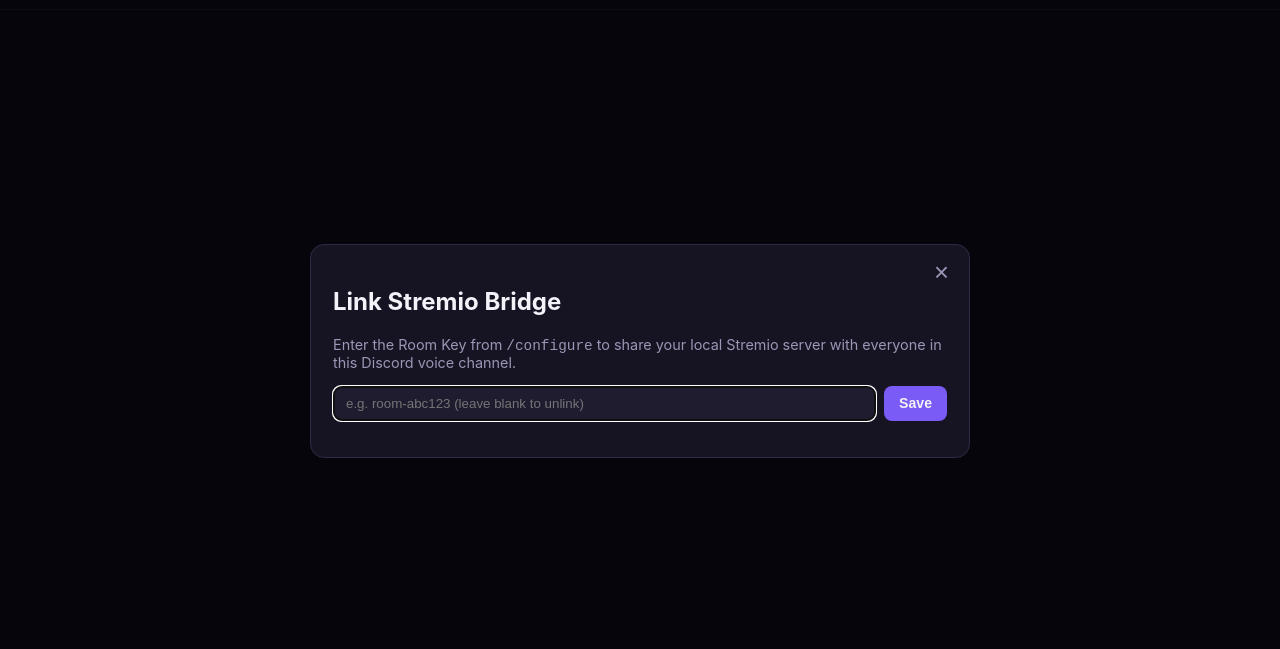
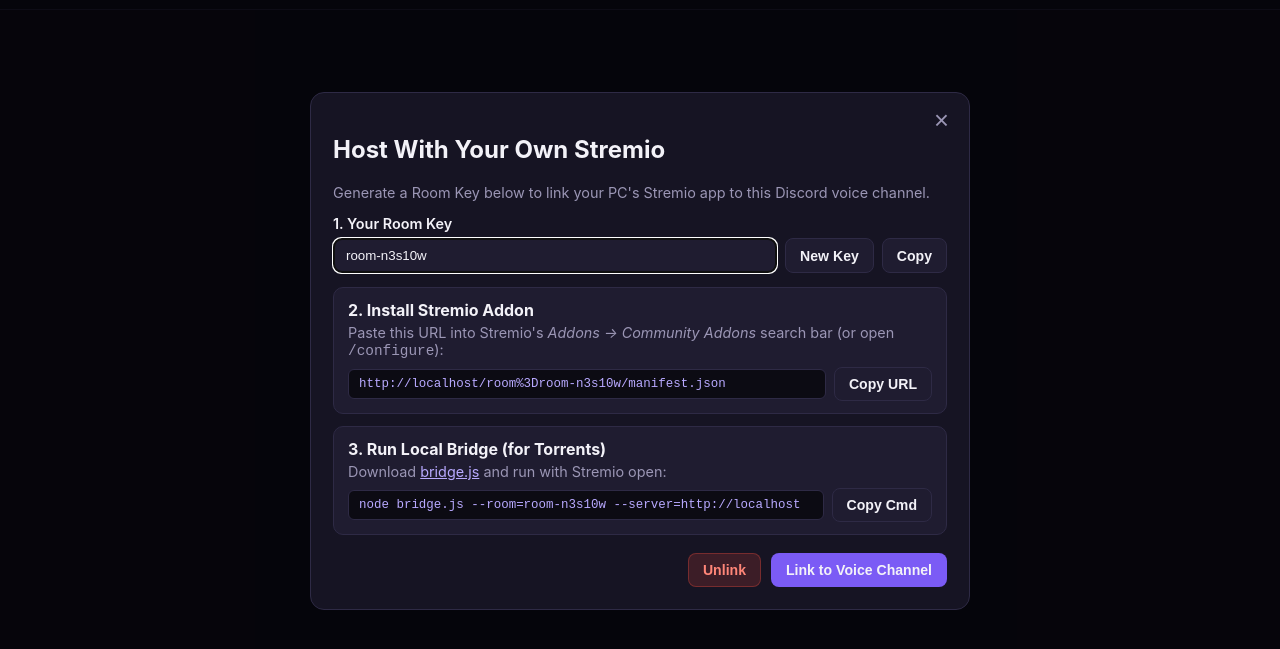
Before and after one commit to roi-thhh/Stremio-discord-watch-party-addon, a website built with Vite: page client/index.html in a window 1280 px wide. Both pictures are taken after a click on the button "Link Bridge". Shown: the part 49-698 px from the top of the page. Built offline with nearby package versions, Linux system fonts and the light colour scheme; no server answers; files whose address does not match are found by name.

Commit message:
Add in-app Room Key generator & Host Setup UI modal

```diff
--- a/client/index.html
+++ b/client/index.html
@@ -81,16 +81,46 @@
       </div>
     </div>
 
-    <!-- Link Bridge Modal -->
+    <!-- Link Bridge / Host Setup Modal -->
     <div id="bridge-modal" class="modal hidden">
       <div class="modal-backdrop" data-close="bridge-modal"></div>
       <div class="modal-card">
         <button class="modal-close" data-close="bridge-modal">&times;</button>
-        <h2>Link Stremio Bridge</h2>
-        <p class="muted">Enter the Room Key from <code>/configure</code> to share your local Stremio server with everyone in this Discord voice channel.</p>
-        <form id="bridge-form" class="addon-form">
-          <input id="bridge-key-input" type="text" placeholder="e.g. room-abc123 (leave blank to unlink)" />
-          <button type="submit" class="btn btn-primary">Save</button>
+        <h2>Host With Your Own Stremio</h2>
+        <p class="muted">Generate a Room Key below to link your PC's Stremio app to this Discord voice channel.</p>
+
+        <form id="bridge-form">
+          <label class="field-label" for="bridge-key-input">1. Your Room Key</label>
+          <div class="addon-form" style="margin-top:6px">
+            <input id="bridge-key-input" type="text" placeholder="e.g. room-abc123" />
+            <button id="gen-bridge-key-btn" type="button" class="btn btn-secondary">New Key</button>
+            <button id="copy-bridge-key-btn" type="button" class="btn btn-secondary">Copy</button>
+          </div>
+
+          <div class="setup-box">
+            <div class="setup-step">
+              <strong>2. Install Stremio Addon</strong>
+              <p class="muted" style="margin:4px 0 8px">Paste this URL into Stremio's <em>Addons → Community Addons</em> search bar (or open <code>/configure</code>):</p>
+              <div class="copy-row">
+                <code id="modal-manifest-url" class="code-pill"></code>
+                <button id="copy-manifest-url-btn" type="button" class="btn btn-secondary">Copy URL</button>
+              </div>
+            </div>
+
+            <div class="setup-step">
+              <strong>3. Run Local Bridge (for Torrents)</strong>
+              <p class="muted" style="margin:4px 0 8px">Download <a href="/download/bridge.js" target="_blank" rel="noreferrer" style="color:#b8a9ff">bridge.js</a> and run with Stremio open:</p>
+              <div class="copy-row">
+                <code id="modal-bridge-cmd" class="code-pill"></code>
+                <button id="copy-bridge-cmd-btn" type="button" class="btn btn-secondary">Copy Cmd</button>
+              </div>
+            </div>
+          </div>
+
+          <div class="modal-actions">
+            <button id="unlink-bridge-btn" type="button" class="btn btn-danger">Unlink</button>
+            <button type="submit" class="btn btn-primary">Link to Voice Channel</button>
+          </div>
         </form>
       </div>
     </div>
--- a/client/main.js
+++ b/client/main.js
@@ -9,6 +9,7 @@ let currentPlaybackUrls = null;
 let activeCatalog = null;
 let currentMetasCount = 0;
 let roomBridgeKey = localStorage.getItem('stremio_bridge_key') || '';
+let publicOrigin = '';
 
 function proxyImg(url) {
   if (!url) return '';
@@ -529,10 +530,62 @@ $('search-input').addEventListener('input', (e) => {
   }, 350);
 });
 
+function generateRoomKey() {
+  return 'room-' + Math.random().toString(36).slice(2, 8);
+}
+
+function updateBridgeModalPreview() {
+  const key = ($('bridge-key-input').value || '').trim() || 'room-1';
+  const cfg = encodeURIComponent(`room=${key}`);
+  const origin = publicOrigin || window.location.origin;
+  $('modal-manifest-url').textContent = `${origin}/${cfg}/manifest.json`;
+  $('modal-bridge-cmd').textContent = `node bridge.js --room=${key} --server=${origin}`;
+}
+
+function copyWithFeedback(btn, text) {
+  navigator.clipboard?.writeText(text).then(() => {
+    const prev = btn.textContent;
+    btn.textContent = 'Copied!';
+    setTimeout(() => { btn.textContent = prev; }, 1200);
+  }).catch(() => {});
+}
+
 roomKeyBtn.addEventListener('click', () => {
-  $('bridge-key-input').value = roomBridgeKey;
+  const initialKey = roomBridgeKey || generateRoomKey();
+  $('bridge-key-input').value = initialKey;
+  updateBridgeModalPreview();
   $('bridge-modal').classList.remove('hidden');
   $('bridge-key-input').focus();
+});
+
+$('bridge-key-input').addEventListener('input', updateBridgeModalPreview);
+
+$('gen-bridge-key-btn').addEventListener('click', () => {
+  $('bridge-key-input').value = generateRoomKey();
+  updateBridgeModalPreview();
+});
+
+$('copy-bridge-key-btn').addEventListener('click', () => {
+  copyWithFeedback($('copy-bridge-key-btn'), $('bridge-key-input').value.trim());
+});
+
+$('copy-manifest-url-btn').addEventListener('click', () => {
+  copyWithFeedback($('copy-manifest-url-btn'), $('modal-manifest-url').textContent);
+});
+
+$('copy-bridge-cmd-btn').addEventListener('click', () => {
+  copyWithFeedback($('copy-bridge-cmd-btn'), $('modal-bridge-cmd').textContent);
+});
+
+$('unlink-bridge-btn').addEventListener('click', async () => {
+  roomBridgeKey = '';
+  localStorage.removeItem('stremio_bridge_key');
+  roomKeyBtn.textContent = 'Link Bridge';
+  if (ws && ws.readyState === 1) {
+    ws.send(JSON.stringify({ type: 'attach_bridge', bridgeKey: '' }));
+  }
+  $('bridge-modal').classList.add('hidden');
+  await checkServerStatus();
 });
 
 $('bridge-form').addEventListener('submit', async (e) => {
@@ -553,6 +606,10 @@ $('bridge-form').addEventListener('submit', async (e) => {
 
 async function bootstrap() {
   try {
+    const cfg = await fetch('/api/config').then((r) => r.json());
+    if (cfg?.publicUrl) publicOrigin = cfg.publicUrl.replace(/\/+$/, '');
+  } catch {}
+  try {
     session = await initDiscordSession();
   } catch (err) {
     console.warn('Discord SDK init fallback:', err);
--- a/client/style.css
+++ b/client/style.css
@@ -414,3 +414,48 @@ body {
   justify-content: center;
   margin-top: 24px;
 }
+
+.field-label {
+  display: block;
+  font-weight: 600;
+  font-size: 0.9rem;
+  margin-top: 12px;
+}
+
+.setup-box {
+  display: flex;
+  flex-direction: column;
+  gap: 12px;
+  margin: 12px 0 18px;
+}
+
+.setup-step {
+  background: var(--surface-2);
+  border: 1px solid var(--border);
+  border-radius: 10px;
+  padding: 12px 14px;
+}
+
+.copy-row {
+  display: flex;
+  align-items: center;
+  gap: 8px;
+}
+
+.code-pill {
+  flex: 1;
+  background: var(--bg);
+  border: 1px solid var(--border);
+  border-radius: 6px;
+  padding: 7px 10px;
+  font-size: 0.78rem;
+  color: #b8a9ff;
+  overflow-x: auto;
+  white-space: nowrap;
+}
+
+.modal-actions {
+  display: flex;
+  justify-content: flex-end;
+  gap: 10px;
+}
--- a/server/index.js
+++ b/server/index.js
@@ -36,7 +36,8 @@ app.use(express.json());
 // Public config for frontend Discord SDK initialization
 app.get('/api/config', (_req, res) => {
   res.json({
-    clientId: process.env.DISCORD_CLIENT_ID || ''
+    clientId: process.env.DISCORD_CLIENT_ID || '',
+    publicUrl: process.env.PUBLIC_URL || process.env.RENDER_EXTERNAL_URL || ''
   });
 });
 
```
